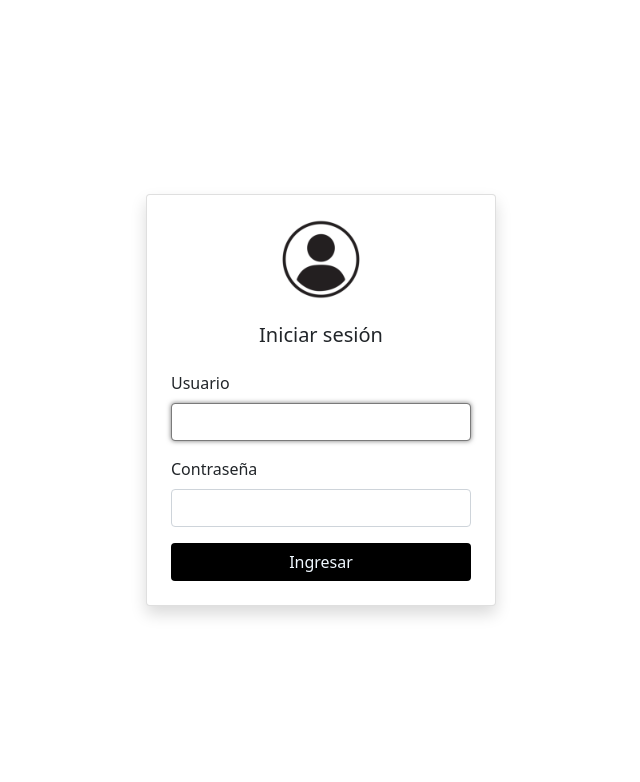
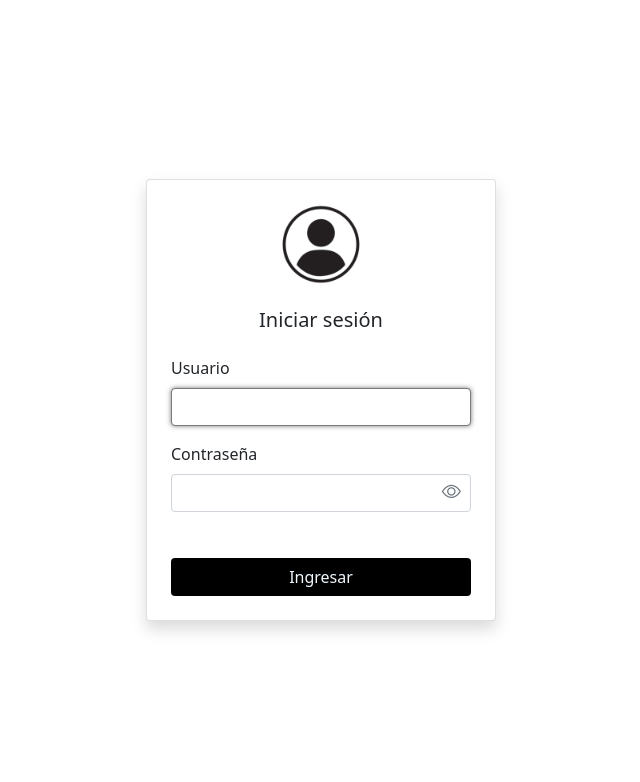
Before and after one commit to richarq-fisi/cliente-admindisco, a Django app: page /login/ in a window 1280 px wide. Shown: the part 56-838 px from the top of the page, without its empty margins (319-959 px from the left). Run offline with Django 5.2, Linux system fonts and the light colour scheme; some libraries are stand-ins or nearby versions.

Commit message:
toogle password

```diff
--- a/perfil/templates/login.html
+++ b/perfil/templates/login.html
@@ -21,6 +21,21 @@
     button:hover{
         background-color: #4f4f4f !important;
     }
+    .password-wrapper {
+    position: relative;
+    padding-bottom: 30px;
+}
+
+.toggle-password {
+    position: absolute;
+    top: 50%;
+    right: 10px;
+    transform: translateY(-50%);
+    cursor: pointer;
+    font-size: 1.2rem; /* Ajusta el tamaño del icono */
+    color: #6c757d; /* Color del icono */
+}
+
 </style>
 
 <div class="container d-flex justify-content-center align-items-center vh-100">
@@ -39,9 +54,12 @@
                 {{ form.username|add_class:"form-control" }}
             </div>
 
-            <div class="mb-3">
-                <label for="id_password" class="form-label">Contraseña</label>
+            <div class="mb-3 password-wrapper">
+                <label for="passwordField" class="form-label">Contraseña</label>
                 <input type="password" id="passwordField" name="password" class="form-control">
+                <span class="toggle-password">
+                    <i class="bi bi-eye" id="toggleIcon" aria-hidden="true"></i>
+                </span>
             </div>
 
             <div class="d-grid gap-2">
@@ -58,4 +76,20 @@
         {% endif %}
     </div>
 </div>
+
+<!-- JavaScript para alternar visibilidad de la contraseña -->
+<script>
+    const passwordField = document.getElementById('passwordField');
+    const togglePassword = document.getElementById('toggleIcon');
+
+    togglePassword.addEventListener('click', function () {
+        const type = passwordField.getAttribute('type') === 'password' ? 'text' : 'password';
+        passwordField.setAttribute('type', type);
+
+        // Cambiar el ícono
+        this.classList.toggle('bi-eye');
+        this.classList.toggle('bi-eye-slash');
+    });
+</script>
+
 {% endblock %}
```
